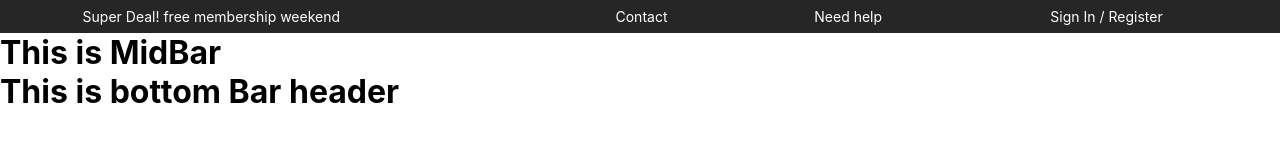
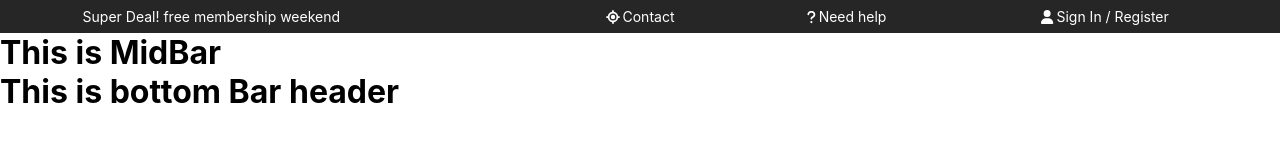
Before and after one commit to dev-hafiz/shopping_cart, a React (Vite) app: page / in a window 1280 px wide. Shown: the top 160 px of the page. Built offline with nearby package versions, Linux system fonts and the light colour scheme.

Commit message:
Install react fontawsome package for icon and used it

```diff
--- a/index.html
+++ b/index.html
@@ -4,7 +4,7 @@
     <meta charset="UTF-8" />
     <link rel="icon" type="image/svg+xml" href="/src/assets/applogo.png" />
     <meta name="viewport" content="width=device-width, initial-scale=1.0" />
-    <title>Shopping Cart</title>
+    <title>Shopping Cart | let's shope now</title>
   </head>
   <body>
     <div id="root"></div>
--- a/package.json
+++ b/package.json
@@ -10,6 +10,9 @@
     "preview": "vite preview"
   },
   "dependencies": {
+    "@fortawesome/fontawesome-svg-core": "^6.4.0",
+    "@fortawesome/free-solid-svg-icons": "^6.4.0",
+    "@fortawesome/react-fontawesome": "^0.2.0",
     "react": "^18.2.0",
     "react-dom": "^18.2.0",
     "react-router-dom": "^6.12.1"
--- a/src/shared/top_bar/top-bar.jsx
+++ b/src/shared/top_bar/top-bar.jsx
@@ -1,4 +1,11 @@
 import "./top-bar.css";
+import { FontAwesomeIcon } from "@fortawesome/react-fontawesome";
+import {
+  faLocation,
+  faQuestion,
+  faUser,
+} from "@fortawesome/free-solid-svg-icons";
+
 const TopBar = () => {
   return (
     <div className="minibar">
@@ -6,15 +13,15 @@ const TopBar = () => {
         <p className="deal">Super Deal! free membership weekend</p>
       </div>
       <div className="child">
-        {/* <i className="bi bi-geo-alt"></i> */}
+        <FontAwesomeIcon icon={faLocation} />
         <p className="text">Contact</p>
       </div>
       <div className="child">
-        {/* <i className="bi bi-question-lg"></i> */}
+        <FontAwesomeIcon icon={faQuestion} />
         <p className="text">Need help</p>
       </div>
       <div className="child">
-        {/* <i className="bi bi-person"></i> */}
+        <FontAwesomeIcon icon={faUser} />
         <p className="text">Sign In / Register</p>
       </div>
     </div>
```
Also changed, not shown: 1 other file (tests, documents, lock files or other folders).
